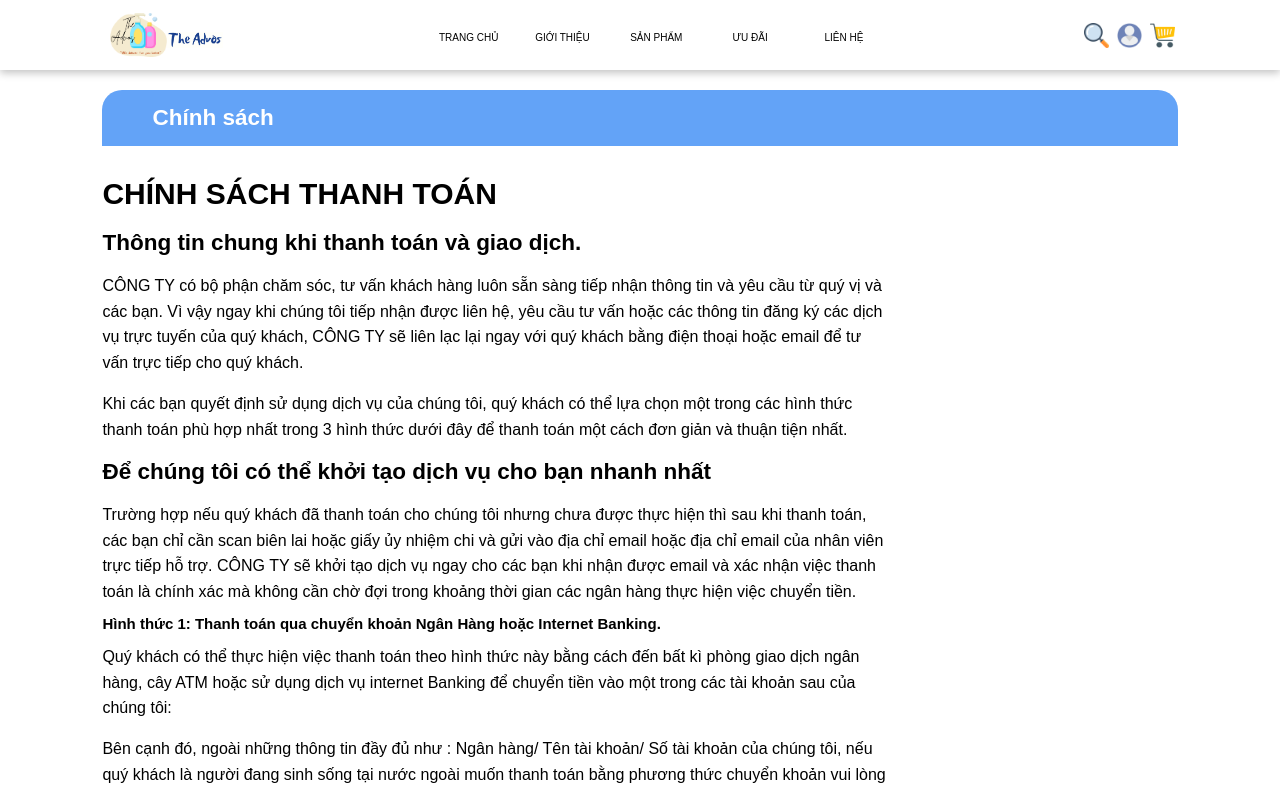
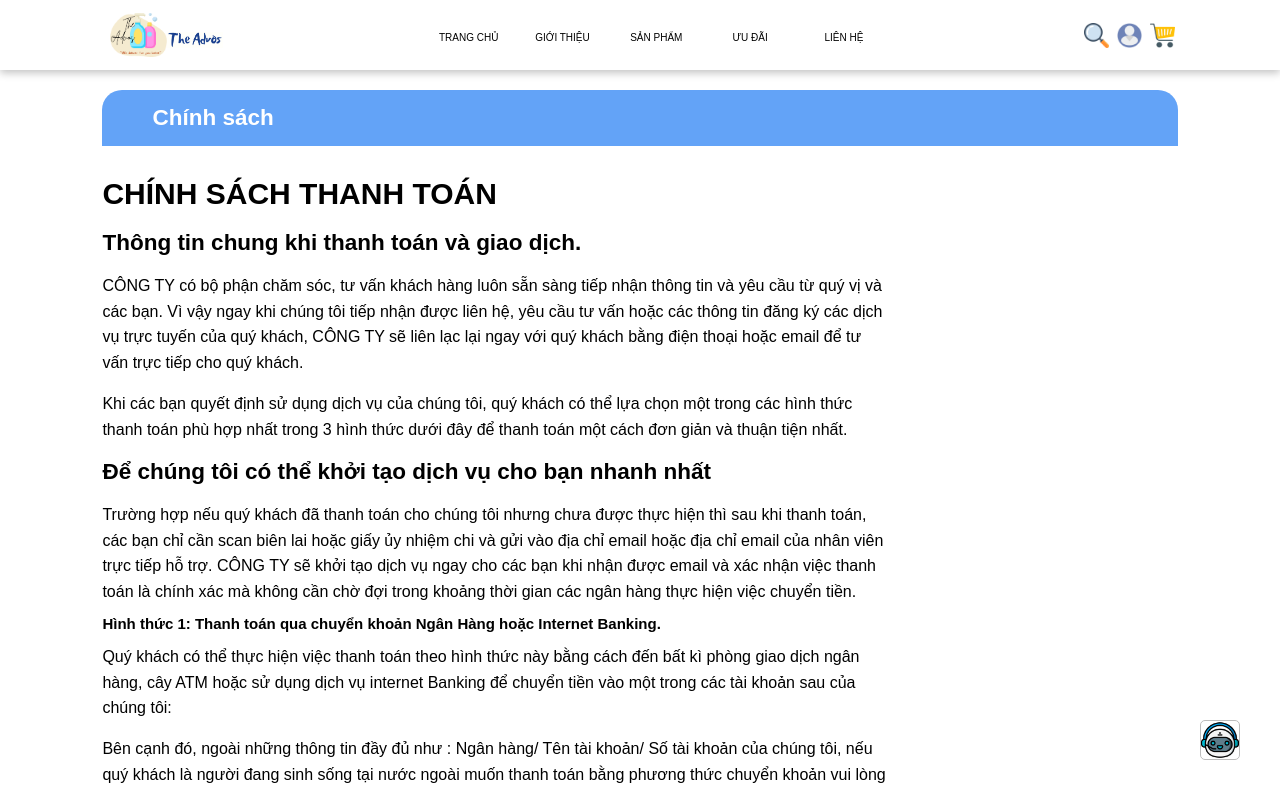
Before and after one commit to dainie17/test_du-an, a React (Create React App) app: page /vanchuyen in a window 1280 px wide. Shown: the top 791 px of the page. Built offline with nearby package versions, Linux system fonts and the light colour scheme; no server answers.

Commit message:
update design

```diff
--- a/src/CSS/Order.css
+++ b/src/CSS/Order.css
@@ -91,7 +91,13 @@ khối div địa chỉ giao hàng */
 }
 
 .img_item_oder {
-  width: 50%;
+  width: 100%;
+  height: 140px;
+}
+
+.item_img_oder {
+  width: 25%;
+  height: 140px;
 }
 
 .order-main-left-para-content {
--- a/src/Screen/Order.js
+++ b/src/Screen/Order.js
@@ -250,7 +250,6 @@ export default function Order() {
           <div className="order">
             <ScrollToTop smooth></ScrollToTop>
             <div className="cart-header">
-              <div className="cart_header_container">
               <div>
                 <button className="update" style={{ display: "none" }}>
                   sửa
@@ -261,6 +260,7 @@ export default function Order() {
                   <div className="btn_alert_update">x</div>
                 </div>
               </div>
+              <div className="cart_header_container">
                 <div className="cart_header_left">
                   <div className="cart-header-logo" onClick={onclickHome}>
                     <img src={logo} alt="" />
--- a/src/Screen/ScrollToTopbtn.js
+++ b/src/Screen/ScrollToTopbtn.js
@@ -1,13 +1,14 @@
 import { useEffect } from "react";
 import { useState } from "react";
 import toTopimg from "../assets/totop.png"
+import imgBot from "../assets/bot.png"
 
 export default function Error() {
 
     const [backToTopbtn, setBackToTopbtn] = useState(false);
 
-    useEffect(()=>{
-        window.addEventListener("scroll", ()=>{
+    useEffect(() => {
+        window.addEventListener("scroll", () => {
             if (window.scrollY > 100) {
                 setBackToTopbtn(true);
             } else {
@@ -16,7 +17,7 @@ export default function Error() {
         })
     }, [])
 
-    const scrollUp =()=>{
+    const scrollUp = () => {
         window.scrollTo({
             top: 0,
             behavior: "smooth"
@@ -40,6 +41,19 @@ export default function Error() {
                     backgroundColor: "white"
                 }} />
             )}
+            <img src={imgBot} alt="" style={{
+
+                position: "fixed",
+                bottom: "40px",
+                right: "40px",
+                height: "40px",
+                width: "40px",
+                fontSize: "50px",
+                zIndex: "999",
+                border: "1.5px solid #bdbdbd",
+                borderRadius: "5px",
+                backgroundColor: "white"
+            }} />
         </div>
     );
 }
--- a/src/Screen/footer.js
+++ b/src/Screen/footer.js
@@ -31,7 +31,7 @@ function footer() {
                     <div className="form_fanpage">
                         <h3>FANPAGE</h3>
                         <div>
-                            <a to="https://www.facebook.com/anhtuangoldland.vu"><img src={anhXep} style={{ width: "250px", height: "200px" }} /></a>
+                            <a href="https://www.facebook.com/anhtuangoldland.vu"><img src={anhXep} style={{ width: "250px", height: "200px" }} /></a>
                         </div>
                     </div>
 
--- a/src/item/ItemCart.js
+++ b/src/item/ItemCart.js
@@ -101,7 +101,7 @@ export default function ItemCart(props) {
       </TableCell>
 
       <TableCell
-        style={{ width: "100px", height: "140px", padding: "10px 5px 5px 5px" }}
+        style={{ width: "120px", height: "140px", padding: "10px 5px 5px 5px" }}
         className="image_sp"
         component="th"
         scope="row"
--- /dev/null
+++ b/src/item/ItemImgOder.js
@@ -0,0 +1,10 @@
+export default function ItemImgOder(props) {
+  const ip = "http://localhost:8080";
+  return (
+    <img
+      src={ip + `/${props.files[0].filePath}`}
+      alt=""
+      className="item_img_oder"
+    />
+  );
+}
--- a/src/item/ItemOder.js
+++ b/src/item/ItemOder.js
@@ -5,6 +5,7 @@ import axios from "axios";
 import ItemImgCart from "./ItemImgCart";
 import { useNavigate } from "react-router-dom";
 import { useEffect, useState } from "react";
+import ItemImgOder from "./ItemImgOder";
 
 export default function ItemOder(props) {
   const ip = "http://localhost:8080";
@@ -34,7 +35,7 @@ export default function ItemOder(props) {
       <div className="order_main_card_imgtitle">
         {props.Image.map((element, index) => {
           return (
-            <ItemImgCart
+            <ItemImgOder
               key={index}
               files={element}
             />
```
Also changed, not shown: src/assets/bot.png (added). Lines whose indentation alone changed are shown as unchanged.
